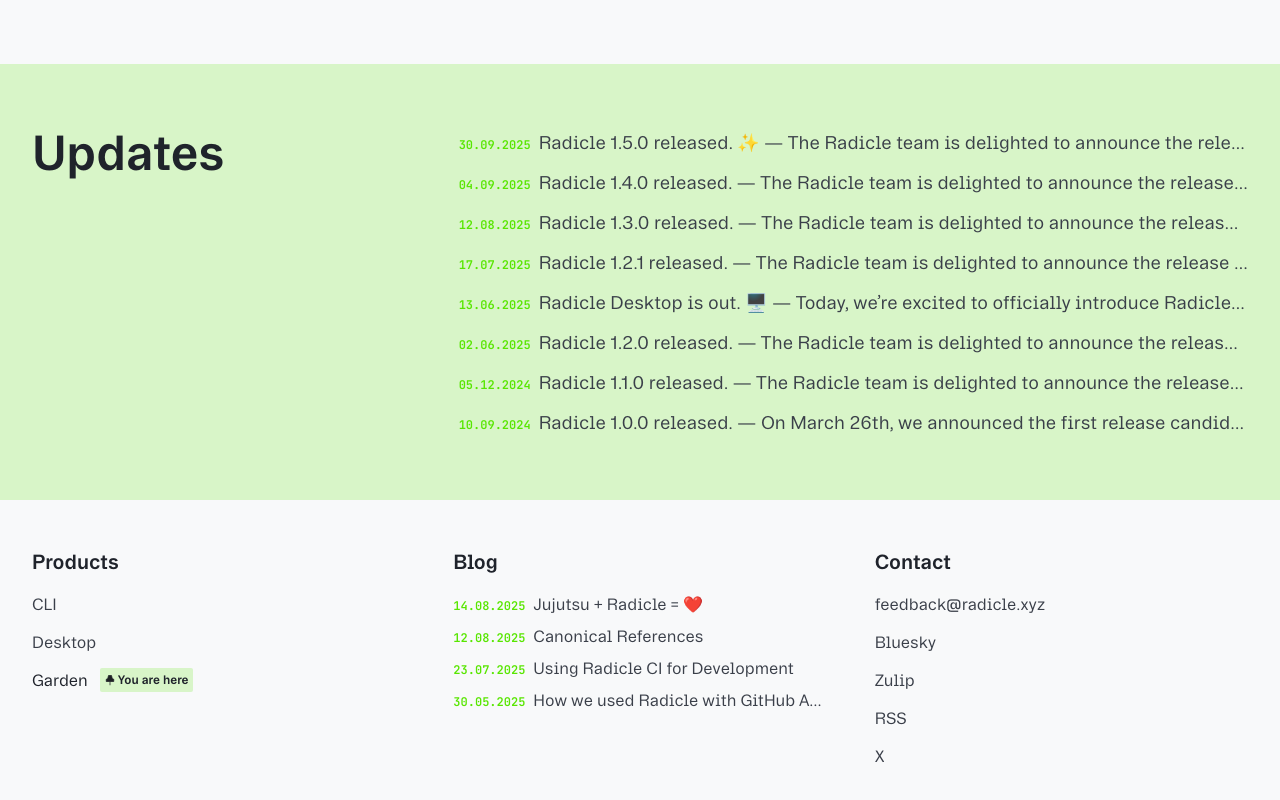
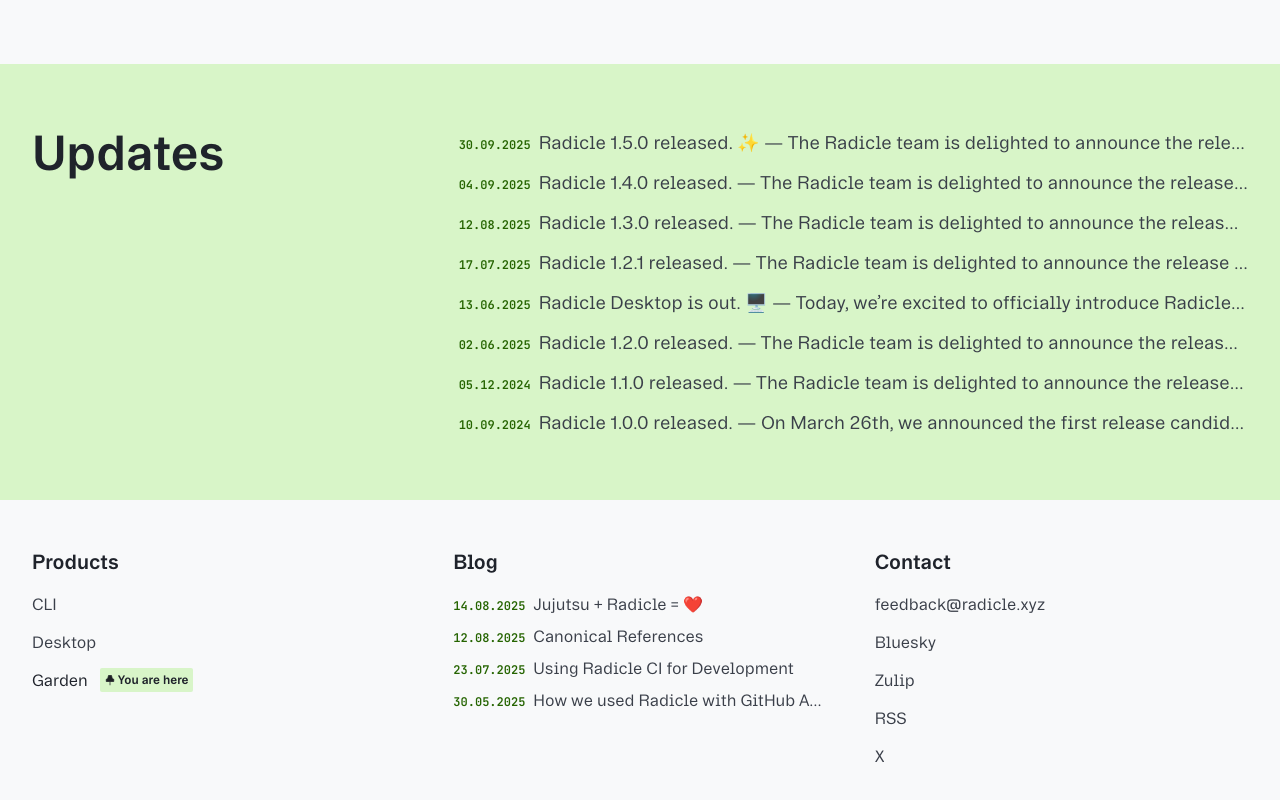
Before and after one commit to brandonhaslegs/unified-website, a SvelteKit app: page / in a window 1280 px wide. Shown: the part 1550-2350 px from the top of the page. Built offline with nearby package versions, Linux system fonts and the light colour scheme.

Commit message:
fix hover states on blog posts and fix readability (color) on dates

```diff
--- a/src/routes/+page.svelte
+++ b/src/routes/+page.svelte
@@ -266,7 +266,7 @@
 				<h2 class="text-4xl md:text-5xl font-semibold text-primary-light dark:text-primary-dark">Updates</h2>
 				<ul class="space-y-3 text-lg text-secondary-light dark:text-secondary-dark min-w-0 overflow-hidden">
 					<li class="flex items-baseline gap-2 overflow-hidden whitespace-nowrap min-w-0">
-						<span class="font-mono font-semibold text-brand shrink-0 text-xs">30.09.2025</span>
+						<span class="font-mono font-semibold text-brand-text shrink-0 text-xs">30.09.2025</span>
 						<a
 							href="https://radicle.xyz/2025/09/30/radicle-1.5.0.html"
 							target="_blank"
@@ -277,7 +277,7 @@
 						</a>
 					</li>
 					<li class="flex items-baseline gap-2 overflow-hidden whitespace-nowrap min-w-0">
-						<span class="font-mono font-semibold text-brand shrink-0 text-xs">04.09.2025</span>
+						<span class="font-mono font-semibold text-brand-text shrink-0 text-xs">04.09.2025</span>
 						<a
 							href="https://radicle.xyz/2025/09/04/radicle-1.4.0.html"
 							target="_blank"
@@ -288,7 +288,7 @@
 						</a>
 					</li>
 					<li class="flex items-baseline gap-2 overflow-hidden whitespace-nowrap min-w-0">
-						<span class="font-mono font-semibold text-brand shrink-0 text-xs">12.08.2025</span>
+						<span class="font-mono font-semibold text-brand-text shrink-0 text-xs">12.08.2025</span>
 						<a
 							href="https://radicle.xyz/2025/08/12/radicle-1.3.0.html"
 							target="_blank"
@@ -299,7 +299,7 @@
 						</a>
 					</li>
 					<li class="flex items-baseline gap-2 overflow-hidden whitespace-nowrap min-w-0">
-						<span class="font-mono font-semibold text-brand shrink-0 text-xs">17.07.2025</span>
+						<span class="font-mono font-semibold text-brand-text shrink-0 text-xs">17.07.2025</span>
 						<a
 							href="https://radicle.xyz/2025/07/17/radicle-1.2.1.html"
 							target="_blank"
@@ -310,7 +310,7 @@
 						</a>
 					</li>
 					<li class="flex items-baseline gap-2 overflow-hidden whitespace-nowrap min-w-0">
-						<span class="font-mono font-semibold text-brand shrink-0 text-xs">13.06.2025</span>
+						<span class="font-mono font-semibold text-brand-text shrink-0 text-xs">13.06.2025</span>
 						<a
 							href="https://radicle.xyz/2025/06/13/radicle-desktop.html"
 							target="_blank"
@@ -321,7 +321,7 @@
 						</a>
 					</li>
 					<li class="flex items-baseline gap-2 overflow-hidden whitespace-nowrap min-w-0">
-						<span class="font-mono font-semibold text-brand shrink-0 text-xs">02.06.2025</span>
+						<span class="font-mono font-semibold text-brand-text shrink-0 text-xs">02.06.2025</span>
 						<a
 							href="https://radicle.xyz/2025/06/02/radicle-1.2.0.html"
 							target="_blank"
@@ -332,7 +332,7 @@
 						</a>
 					</li>
 					<li class="flex items-baseline gap-2 overflow-hidden whitespace-nowrap min-w-0">
-						<span class="font-mono font-semibold text-brand shrink-0 text-xs">05.12.2024</span>
+						<span class="font-mono font-semibold text-brand-text shrink-0 text-xs">05.12.2024</span>
 						<a
 							href="https://radicle.xyz/2024/12/05/radicle-1.1.0.html"
 							target="_blank"
@@ -343,7 +343,7 @@
 						</a>
 					</li>
 					<li class="flex items-baseline gap-2 overflow-hidden whitespace-nowrap min-w-0">
-						<span class="font-mono font-semibold text-brand shrink-0 text-xs">10.09.2024</span>
+						<span class="font-mono font-semibold text-brand-text shrink-0 text-xs">10.09.2024</span>
 						<a
 							href="https://radicle.xyz/2024/09/10/radicle-1.0.0.html"
 							target="_blank"
@@ -398,45 +398,45 @@
 					<h2 class="text-xl font-semibold text-primary-light dark:text-primary-dark">Blog</h2>
 					<ul class="space-y-2 text-secondary-light dark:text-secondary-dark">
 						<li class="flex items-baseline gap-2 overflow-hidden whitespace-nowrap">
-							<span class="font-mono font-semibold text-brand shrink-0 text-xs">14.08.2025</span>
+							<span class="font-mono font-semibold text-brand-text shrink-0 text-xs">14.08.2025</span>
 							<a
 								href="https://radicle.xyz/2025/08/14/jujutsu-with-radicle.html"
 								target="_blank"
 								rel="noreferrer"
-								class="truncate link-highlight min-w-0 flex-1"
+								class="truncate link-highlight inline-block max-w-full"
 							>
 								<span>Jujutsu + Radicle = ❤️</span>
 							</a>
 						</li>
 						<li class="flex items-baseline gap-2 overflow-hidden whitespace-nowrap">
-							<span class="font-mono font-semibold text-brand shrink-0 text-xs">12.08.2025</span>
+							<span class="font-mono font-semibold text-brand-text shrink-0 text-xs">12.08.2025</span>
 							<a
 								href="https://radicle.xyz/2025/08/12/canonical-references.html"
 								target="_blank"
 								rel="noreferrer"
-								class="truncate link-highlight min-w-0 flex-1"
+								class="truncate link-highlight inline-block max-w-full"
 							>
 								<span>Canonical References</span>
 							</a>
 						</li>
 						<li class="flex items-baseline gap-2 overflow-hidden whitespace-nowrap">
-							<span class="font-mono font-semibold text-brand shrink-0 text-xs">23.07.2025</span>
+							<span class="font-mono font-semibold text-brand-text shrink-0 text-xs">23.07.2025</span>
 							<a
 								href="https://radicle.xyz/2025/07/23/using-radicle-ci-for-development.html"
 								target="_blank"
 								rel="noreferrer"
-								class="truncate link-highlight min-w-0 flex-1"
+								class="truncate link-highlight inline-block max-w-full"
 							>
 								<span>Using Radicle CI for Development</span>
 							</a>
 						</li>
 						<li class="flex items-baseline gap-2 overflow-hidden whitespace-nowrap">
-							<span class="font-mono font-semibold text-brand shrink-0 text-xs">30.05.2025</span>
+							<span class="font-mono font-semibold text-brand-text shrink-0 text-xs">30.05.2025</span>
 							<a
 								href="https://radicle.xyz/2025/05/30/radicle-with-github-actions.html"
 								target="_blank"
 								rel="noreferrer"
-								class="truncate link-highlight min-w-0 flex-1"
+								class="truncate link-highlight inline-block max-w-full"
 							>
 								<span>How we used Radicle with GitHub Actions</span>
 							</a>
```
